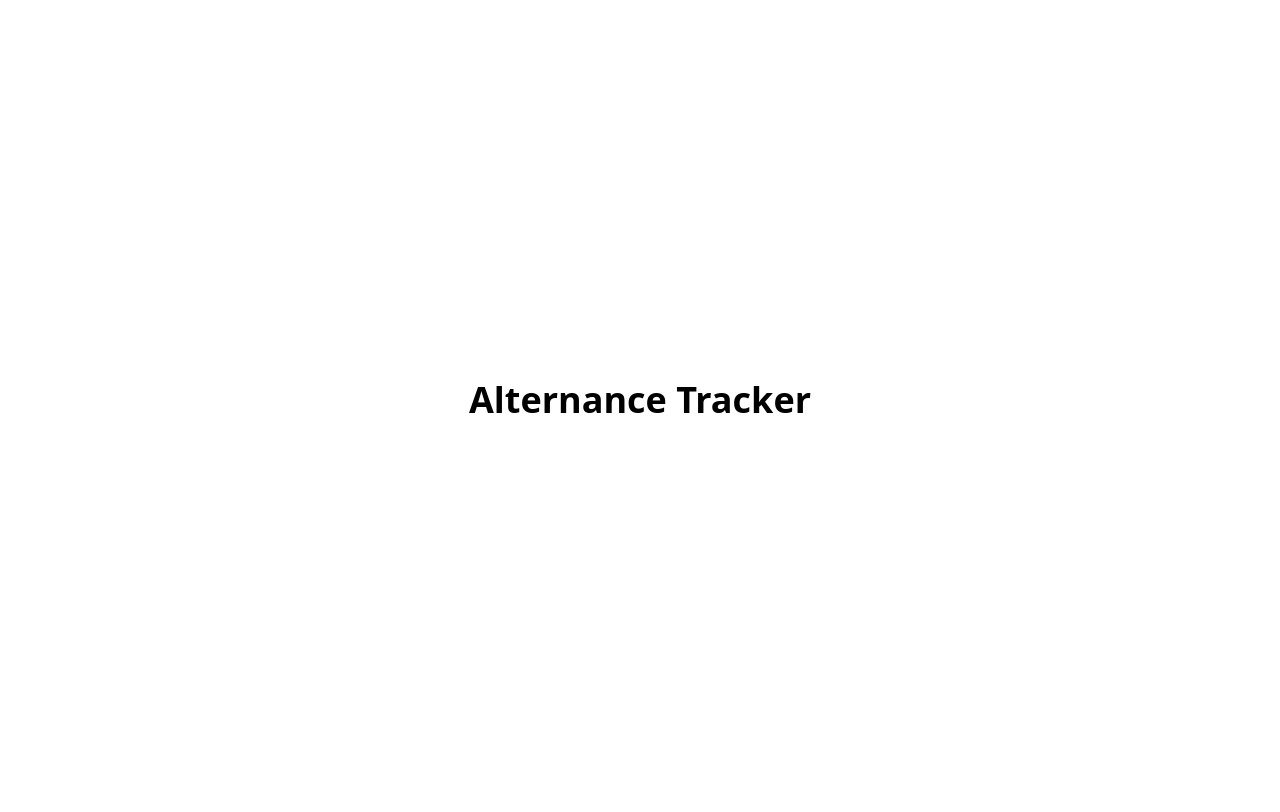
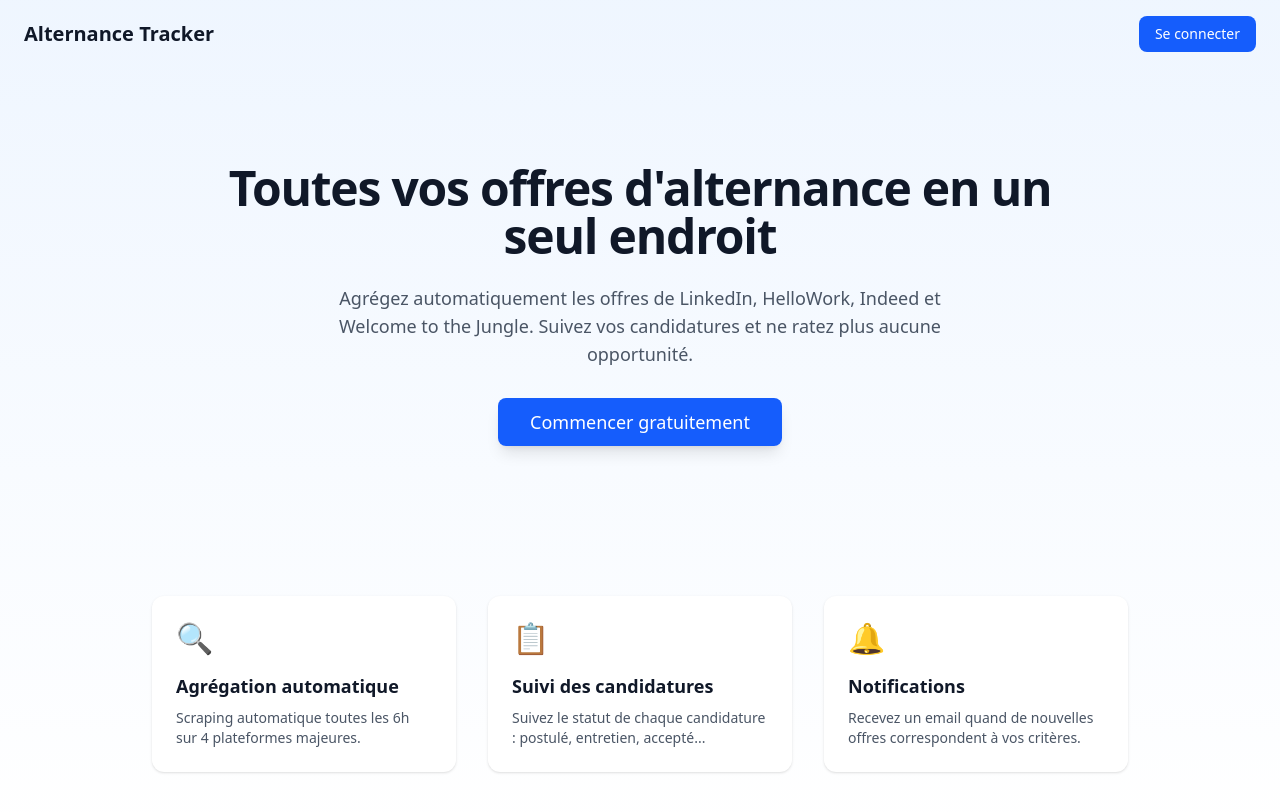
Before and after one commit to davisone/alternance, a Next.js app: page / in a window 1280 px wide. Shown: the top 812 px of the page. Built offline with nearby package versions, Linux system fonts and the light colour scheme; no server answers.

Commit message:
feat: ajout de la landing page
Hero avec CTA, section features (agrégation, suivi, notifications),
navigation contextuelle selon l'état de connexion.

```diff
--- a/src/app/page.tsx
+++ b/src/app/page.tsx
@@ -1,7 +1,73 @@
-export default function Home() {
+import Link from "next/link";
+import { auth } from "@/lib/auth";
+
+export default async function Home() {
+  const session = await auth();
+
   return (
-    <main className="flex min-h-screen items-center justify-center">
-      <h1 className="text-4xl font-bold">Alternance Tracker</h1>
+    <main className="min-h-screen bg-gradient-to-b from-blue-50 to-white">
+      <header className="flex items-center justify-between px-6 py-4">
+        <h1 className="text-xl font-bold text-gray-900">Alternance Tracker</h1>
+        <Link
+          href={session ? "/dashboard" : "/login"}
+          className="rounded-lg bg-blue-600 px-4 py-2 text-sm font-medium text-white hover:bg-blue-700"
+        >
+          {session ? "Dashboard" : "Se connecter"}
+        </Link>
+      </header>
+
+      <section className="mx-auto max-w-4xl px-6 py-24 text-center">
+        <h2 className="text-5xl font-bold tracking-tight text-gray-900">
+          Toutes vos offres d&apos;alternance en un seul endroit
+        </h2>
+        <p className="mx-auto mt-6 max-w-2xl text-lg text-gray-600">
+          Agrégez automatiquement les offres de LinkedIn, HelloWork, Indeed et
+          Welcome to the Jungle. Suivez vos candidatures et ne ratez plus aucune
+          opportunité.
+        </p>
+        <div className="mt-10">
+          <Link
+            href={session ? "/dashboard" : "/login"}
+            className="rounded-lg bg-blue-600 px-8 py-3 text-lg font-medium text-white shadow-lg transition-all hover:bg-blue-700 hover:shadow-xl"
+          >
+            Commencer gratuitement
+          </Link>
+        </div>
+      </section>
+
+      <section className="mx-auto max-w-5xl px-6 py-16">
+        <div className="grid gap-8 md:grid-cols-3">
+          <div className="rounded-xl bg-white p-6 shadow-sm">
+            <div className="text-3xl">🔍</div>
+            <h3 className="mt-4 text-lg font-semibold text-gray-900">
+              Agrégation automatique
+            </h3>
+            <p className="mt-2 text-sm text-gray-600">
+              Scraping automatique toutes les 6h sur 4 plateformes majeures.
+            </p>
+          </div>
+          <div className="rounded-xl bg-white p-6 shadow-sm">
+            <div className="text-3xl">📋</div>
+            <h3 className="mt-4 text-lg font-semibold text-gray-900">
+              Suivi des candidatures
+            </h3>
+            <p className="mt-2 text-sm text-gray-600">
+              Suivez le statut de chaque candidature : postulé, entretien,
+              accepté...
+            </p>
+          </div>
+          <div className="rounded-xl bg-white p-6 shadow-sm">
+            <div className="text-3xl">🔔</div>
+            <h3 className="mt-4 text-lg font-semibold text-gray-900">
+              Notifications
+            </h3>
+            <p className="mt-2 text-sm text-gray-600">
+              Recevez un email quand de nouvelles offres correspondent à vos
+              critères.
+            </p>
+          </div>
+        </div>
+      </section>
     </main>
   );
 }
```
